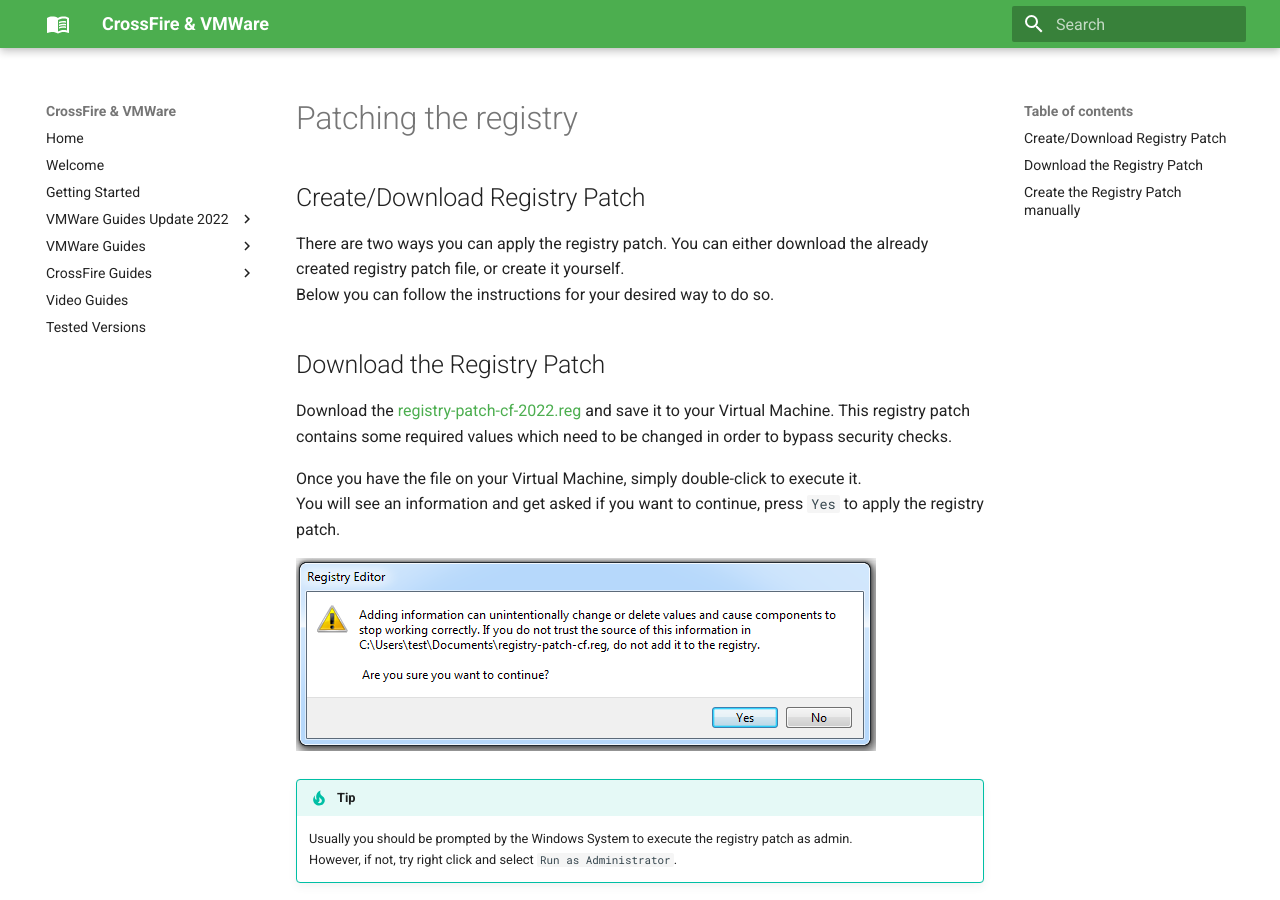
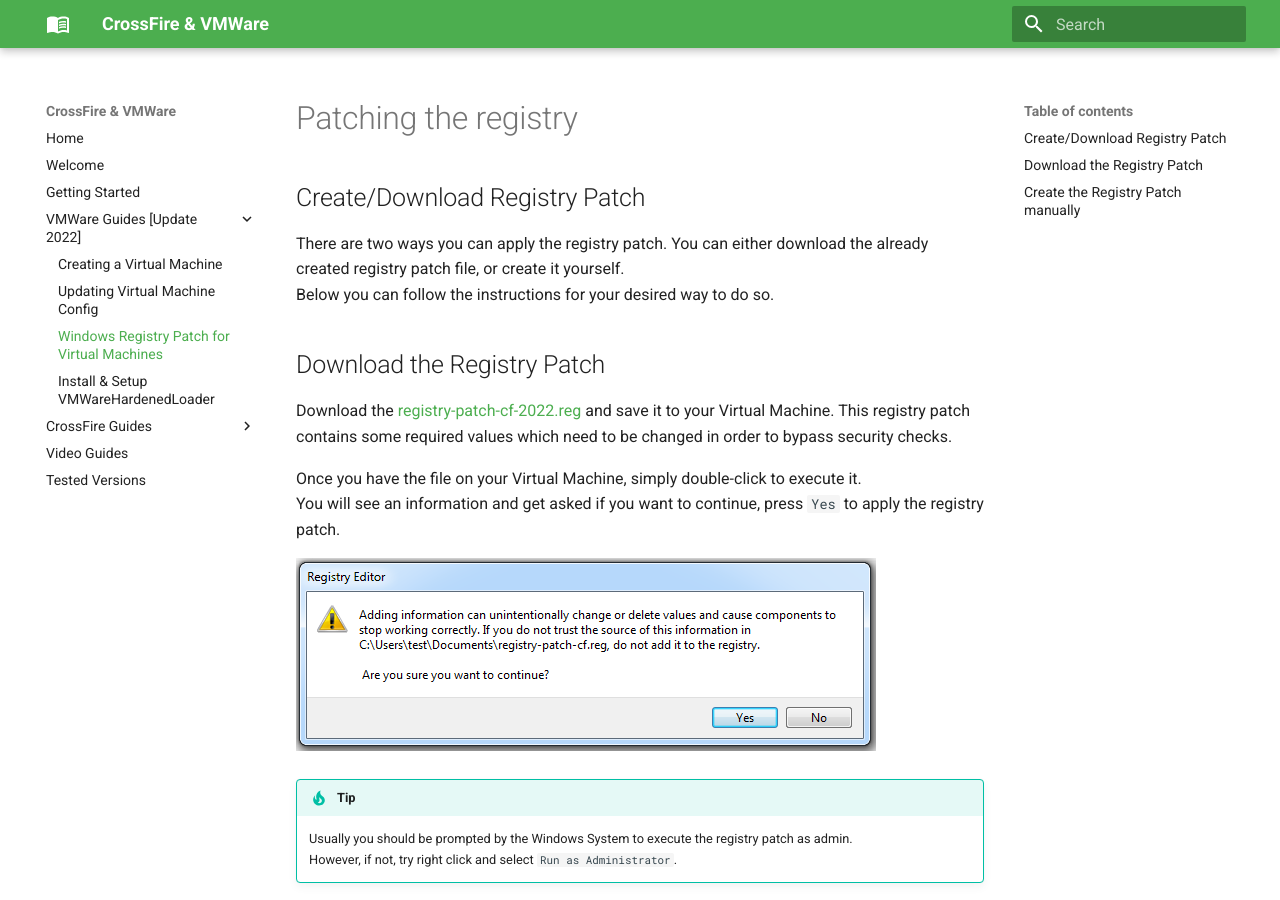
Before and after one commit to cfna/vmware-docs, an MkDocs documentation site: the page built from pages/vmware-2022/registry_patch.md, in a window 1280 px wide and 900 px high. Built offline with MkDocs 1.6.1 and Material for MkDocs 9.7.7, drawn with Linux system fonts in a browser that asks for light colours.

Commit message:
Update documentation index: Replaced outdated instructions with new guide

```diff
--- a/mkdocs.yml
+++ b/mkdocs.yml
@@ -35,14 +35,15 @@
   - Home: index.md
   - Welcome: welcome.md
   - Getting Started: getting_started.md
-  - VMWare Guides Update 2022:
+  - VMWare Guides [Update 2022]:
     - Creating a Virtual Machine: vmware-2022/creating_virtual_machine.md
     - Updating Virtual Machine Config: vmware-2022/vm_configuration.md
-    - Registry Patch & VMWare Hardened Loader: vmware-2022/vmhl_configuration.md
-  - VMWare Guides:
-    - Creating a Virtual Machine: vmware/creating_virtual_machine.md
-    - Updating Virtual Machine Config: vmware/vm_configuration.md
-    - Windows Registry Patch for Virtual Machines: vmware/registry_patch.md
+    - Windows Registry Patch for Virtual Machines: vmware-2022/registry_patch.md
+    - Install & Setup VMWareHardenedLoader: vmware-2022/vmhl_configuration.md
+  # - VMWare Guides:
+  #   - Creating a Virtual Machine: vmware/creating_virtual_machine.md
+  #   - Updating Virtual Machine Config: vmware/vm_configuration.md
+  #   - Windows Registry Patch for Virtual Machines: vmware/registry_patch.md
   - CrossFire Guides:
     - AFK Bot & Auto Ready Setup Instructions: crossfire/vm_afk_bot_instructions.md
   - Video Guides: video_guides.md
```
